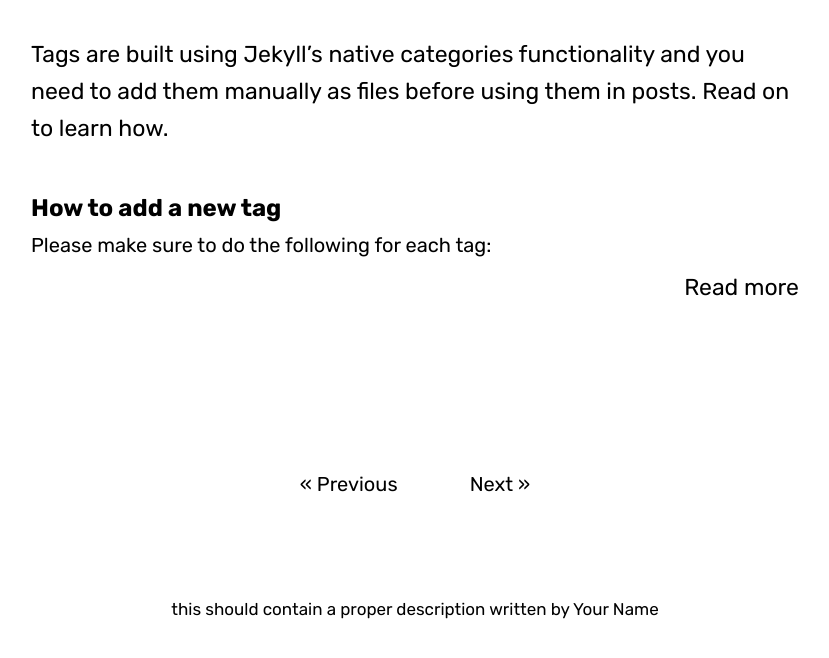
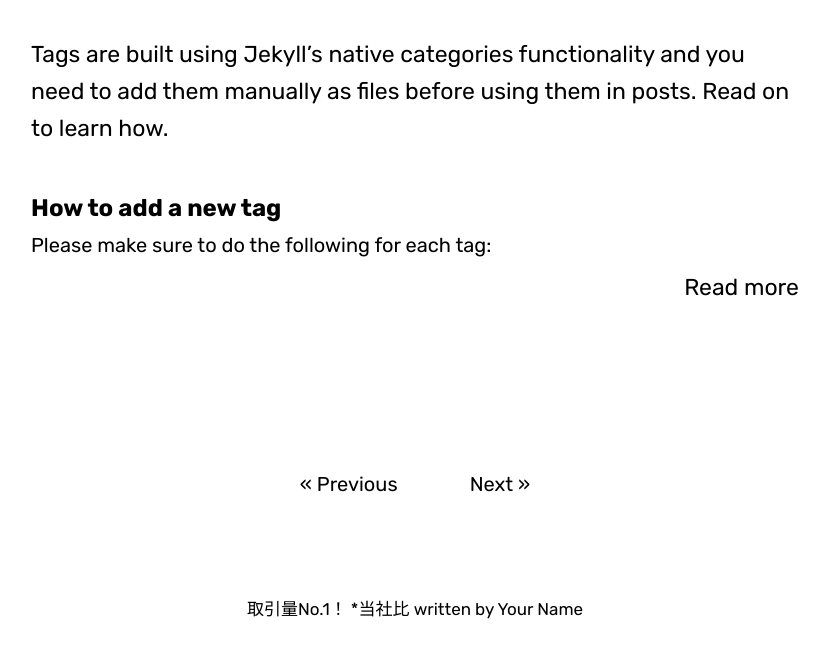
Before and after one commit to takagotch/page111, a Jekyll site: the page built from index.html, in a window 1280 px wide and 900 px high, scrolled down 3826 px, cut to the strip 213-871 px from the top of the window. Shown: the whole strip, without its empty margins (225-1054 px from the left). Built offline with Jekyll 4.4.1, drawn with Linux system fonts in a browser that asks for light colours; some web fonts are replaced; the list of posts is cut into pages by our own code.

Commit message:
Update _config.yml

```diff
--- a/_config.yml
+++ b/_config.yml
@@ -7,7 +7,7 @@ url                          : "https://takagotch.github.io" # the base hostname
 blog:
   title                      : tkvtv
   description                  : >
-                               this should contain a proper description
+                               取引量No.1！ *当社比
 
 # Layout configuration
   logo_path                  : "assets/img/dactl.svg" # path to logo file
```
